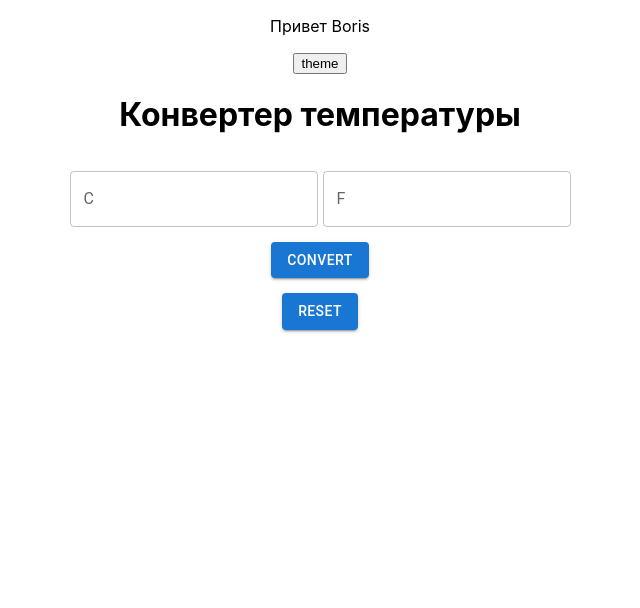
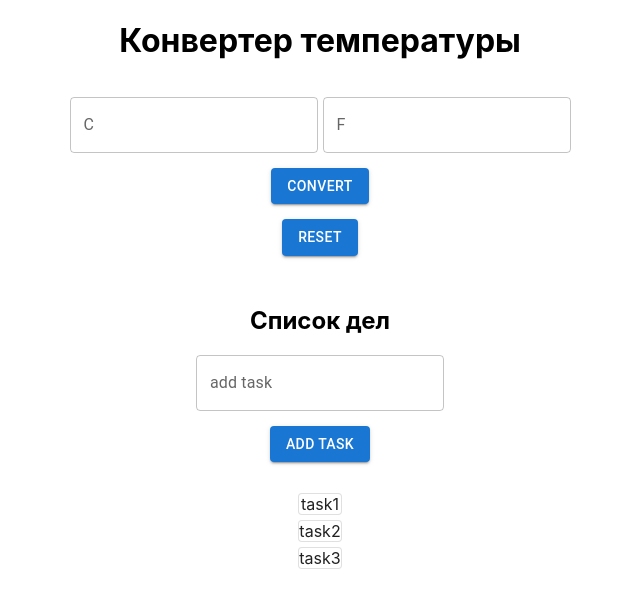
Before and after one commit to jpikin/react_sem_3, a React (Create React App) app: page / in a window 1280 px wide. Shown: the top 608 px of the page, without its empty margins (320-960 px from the left). Built offline with nearby package versions, Linux system fonts and the light colour scheme.

Commit message:
task2 started

```diff
--- a/src/App.css
+++ b/src/App.css
@@ -57,3 +57,16 @@
   background-color: rgb(95, 95, 95);
   color: azure;
 }
+.mainContainer {
+  display: flex;
+}
+.task_two_lable {
+  margin-top: 50px;
+}
+.todoList {
+  display: flex;
+  flex-direction: column;
+  gap: 5px;
+  list-style-type: none;
+  padding-left: 0;
+}
--- a/src/App.js
+++ b/src/App.js
@@ -1,15 +1,16 @@
 import './App.css';
 import TemperatureConverter from './components/TemperatureConverter';
 import ThemeSwitcher from './components/ThemeSwitcher';
+import TodoList from './components/TodoList';
 
 function App() {
 
 
   return (
     <div className="App">
-      <ThemeSwitcher />
+      {/* <ThemeSwitcher /> */}
       <TemperatureConverter />
-
+      <TodoList />
     </div>
   );
 }
--- /dev/null
+++ b/src/components/TodoList.js
@@ -0,0 +1,45 @@
+import TextField from '@mui/material/TextField';
+import Button from '@mui/material/Button';
+import Card from '@mui/material/Card';
+import CardActions from '@mui/material/CardActions';
+import CardContent from '@mui/material/CardContent';
+import Typography from '@mui/material/Typography';
+import Box from '@mui/material/Box';
+import '../App.css'
+import { useState, React } from 'react';
+
+
+export default function TodoList() {
+
+    const [task, setTask] = useState('');
+    const[cards, setCards] = useState(['task1', 'task2', 'task3'])
+    const addTask = () =>{
+        setCards([...cards, task])
+        setTask('')
+    }
+    const takeTask = (e) => {
+        setTask(e.target.value);
+    }
+
+
+
+
+
+    return (
+        <>
+        <h2 className='task_two_lable'>Список дел</h2>
+        <div className='mainContainer'>
+            <TextField id="tf" label="add task" variant="outlined" onChange={takeTask} value={task} />
+            <Button variant="contained" onClick={addTask}>Add task</Button>
+            <ul className='todoList'>
+                {cards.map((el, index=0) =>
+                 <li key={index++}><Card variant="outlined">{el}</Card></li>
+
+            )}</ul>
+
+        </div>
+
+
+        </>
+     );
+}
```
